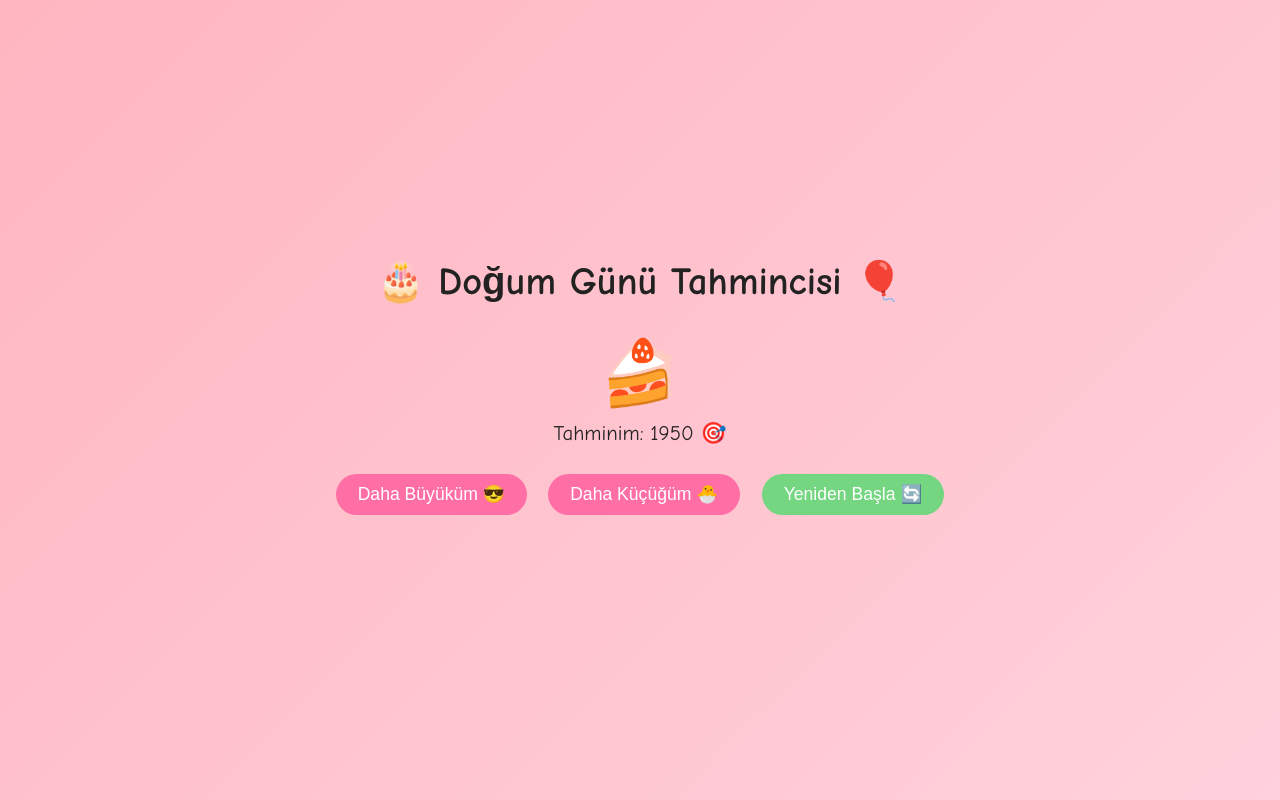
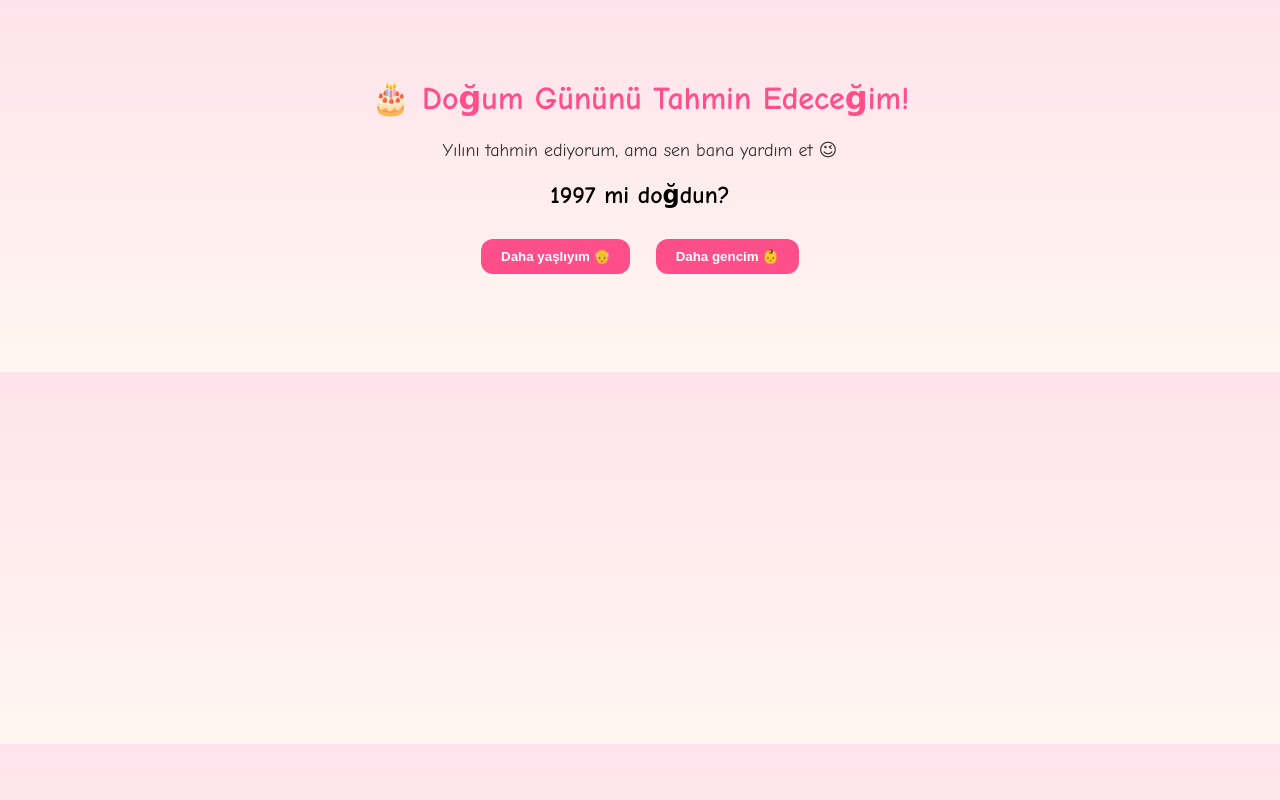
Before and after one commit to Forexign/forexign.github.io, a plain HTML site: page silly/birthday.html in a window 1280 px wide. Drawn offline with Linux system fonts and the light colour scheme.

Commit message:
Update birthday.html

```diff
--- a/silly/birthday.html
+++ b/silly/birthday.html
@@ -1,176 +1,125 @@
 <!DOCTYPE html>
 <html lang="tr">
 <head>
-  <meta charset="UTF-8">
-  <meta name="viewport" content="width=device-width, initial-scale=1.0">
-  <title>🎂 Doğum Günü Tahmin Oyunu 🎉</title>
+  <meta charset="UTF-8" />
+  <meta name="viewport" content="width=device-width, initial-scale=1.0" />
+  <title>Doğum Gününü Tahmin Edeceğim 🎂</title>
   <style>
     body {
-      margin: 0;
-      padding: 0;
-      font-family: 'Comic Sans MS', sans-serif;
-      background: linear-gradient(135deg, #ffb6c1, #ffd1dc);
+      font-family: "Comic Sans MS", cursive, sans-serif;
+      background: linear-gradient(180deg, #ffe3ec, #fff7f0);
+      text-align: center;
+      padding: 50px;
+      transition: background 0.5s;
+    }
+    h1 {
+      color: #ff4f8b;
+    }
+    p {
+      color: #333;
+      font-size: 18px;
+    }
+    button {
+      margin: 10px;
+      padding: 10px 20px;
+      border: none;
+      border-radius: 12px;
+      background: #ff4f8b;
+      color: white;
+      font-weight: bold;
+      cursor: pointer;
+      transition: 0.2s;
+    }
+    button:hover {
+      background: #ff81ac;
+      transform: scale(1.05);
+    }
+    #result {
+      font-size: 22px;
       color: #222;
-      display: flex;
-      flex-direction: column;
-      align-items: center;
-      justify-content: center;
-      height: 100vh;
-      text-align: center;
-      overflow: hidden;
+      margin-top: 30px;
     }
-
-    h1 {
-      font-size: 2.4em;
-      animation: float 2s ease-in-out infinite;
-    }
-
-    @keyframes float {
-      0%, 100% { transform: translateY(0); }
-      50% { transform: translateY(-6px); }
-    }
-
-    #cake {
-      font-size: 4em;
-      animation: wiggle 1s infinite ease-in-out;
-    }
-
-    @keyframes wiggle {
-      0%, 100% { transform: rotate(0deg); }
-      25% { transform: rotate(3deg); }
-      75% { transform: rotate(-3deg); }
-    }
-
-    #question {
-      font-size: 1.3em;
-      margin-top: 10px;
-    }
-
-    button {
-      background: #ff6fa5;
-      border: none;
-      color: white;
-      padding: 10px 22px;
-      font-size: 1.1em;
-      border-radius: 25px;
-      margin: 8px;
-      cursor: pointer;
-      transition: transform 0.2s, background 0.2s;
-    }
-
-    button:hover {
-      transform: scale(1.1);
-      background: #ff4c85;
-    }
-
-    #reset {
-      background: #74d680;
-    }
-    #reset:hover {
-      background: #57c45a;
-    }
-
-    #result {
-      margin-top: 20px;
-      font-size: 1.2em;
-    }
-
-    .confetti {
-      position: absolute;
-      width: 10px;
-      height: 10px;
-      border-radius: 50%;
-      top: 0;
-      animation: fall 3s linear infinite;
-    }
-
-    @keyframes fall {
-      0% { transform: translateY(0) rotate(0deg); opacity: 1; }
-      100% { transform: translateY(100vh) rotate(720deg); opacity: 0; }
+    .hidden {
+      display: none;
     }
   </style>
 </head>
 <body>
-  <h1>🎂 Doğum Günü Tahmincisi 🎈</h1>
-  <div id="cake">🍰</div>
-  <p id="question">Hazırım! Doğum yılını tahmin edeceğim...</p>
-
-  <div id="buttons">
-    <button onclick="older()">Daha Büyüküm 😎</button>
-    <button onclick="younger()">Daha Küçüğüm 🐣</button>
-    <button id="reset" onclick="reset()">Yeniden Başla 🔄</button>
+  <h1>🎂 Doğum Gününü Tahmin Edeceğim!</h1>
+  <p>Yılını tahmin ediyorum, ama sen bana yardım et 😉</p>
+  <div id="game">
+    <h2 id="guess">2000 mi doğdun?</h2>
+    <button id="older">Daha yaşlıyım 👴</button>
+    <button id="younger">Daha gencim 👶</button>
+    <button id="correct" class="hidden">🎂 Doğru bildin!</button>
+    <button id="restart" class="hidden">🔁 Baştan oyna</button>
   </div>
-
-  <p id="result"></p>
+  <div id="result"></div>
 
   <script>
-    let min = 1950;
-    let max = 2025;
-    let guess = randomYear();
+    let min = 1970;
+    let max = new Date().getFullYear();
+    let guess = Math.floor((min + max) / 2);
 
-    const question = document.getElementById("question");
+    const guessEl = document.getElementById("guess");
+    const olderBtn = document.getElementById("older");
+    const youngerBtn = document.getElementById("younger");
+    const correctBtn = document.getElementById("correct");
+    const restartBtn = document.getElementById("restart");
     const result = document.getElementById("result");
 
-    function randomYear() {
-      return Math.floor(Math.random() * (max - min + 1)) + min;
+    function updateGuess() {
+      guessEl.textContent = guess + " mi doğdun?";
     }
 
-    function updateQuestion() {
-      question.textContent = `Tahminim: ${guess} 🎯`;
-    }
-
-    function older() {
-      max = guess - 1;
-      nextGuess();
-    }
-
-    function younger() {
-      min = guess + 1;
-      nextGuess();
-    }
-
-    function nextGuess() {
-      if (min > max) {
-        celebrate("Bu imkânsız! 😵‍💫");
-        return;
-      }
-      guess = Math.floor((min + max) / 2);
-      if (max - min <= 0) {
-        celebrate(`Buldum! 🎉 ${guess} doğumlusun! 🥳`);
-      } else {
-        updateQuestion();
+    function checkEnd() {
+      if (max - min <= 1) {
+        showCorrect();
       }
     }
 
-    function celebrate(msg) {
-      question.textContent = msg;
-      result.textContent = "Yaşasın! 🎊 Şimdi pastayı üfle!";
-      spawnConfetti(80);
+    function showCorrect() {
+      guessEl.textContent = "🎉 " + guess + " doğumluymuşsun!";
+      olderBtn.classList.add("hidden");
+      youngerBtn.classList.add("hidden");
+      correctBtn.classList.remove("hidden");
     }
 
-    function spawnConfetti(amount) {
-      for (let i = 0; i < amount; i++) {
-        const confetti = document.createElement("div");
-        confetti.classList.add("confetti");
-        confetti.style.left = Math.random() * 100 + "vw";
-        confetti.style.backgroundColor = `hsl(${Math.random() * 360}, 100%, 70%)`;
-        confetti.style.animationDuration = (2 + Math.random() * 3) + "s";
-        document.body.appendChild(confetti);
-        setTimeout(() => confetti.remove(), 3000);
-      }
-    }
+    olderBtn.addEventListener("click", () => {
+      max = guess;
+      guess = Math.floor((min + max) / 2);
+      updateGuess();
+      checkEnd();
+    });
 
-    function reset() {
-      min = 1950;
-      max = 2025;
-      guess = randomYear();
-      question.textContent = "Hazırım! Doğum yılını tahmin edeceğim...";
+    youngerBtn.addEventListener("click", () => {
+      min = guess;
+      guess = Math.floor((min + max) / 2);
+      updateGuess();
+      checkEnd();
+    });
+
+    correctBtn.addEventListener("click", () => {
+      result.textContent = "🎂 Doğru tahmin ettim! Harikayım 😎";
+      correctBtn.classList.add("hidden");
+      restartBtn.classList.remove("hidden");
+      document.body.style.background = "linear-gradient(180deg, #d4f8e8, #f0fff4)";
+    });
+
+    restartBtn.addEventListener("click", () => {
+      min = 1970;
+      max = new Date().getFullYear();
+      guess = Math.floor((min + max) / 2);
+      updateGuess();
       result.textContent = "";
-      setTimeout(updateQuestion, 1000);
-    }
+      olderBtn.classList.remove("hidden");
+      youngerBtn.classList.remove("hidden");
+      correctBtn.classList.add("hidden");
+      restartBtn.classList.add("hidden");
+      document.body.style.background = "linear-gradient(180deg, #ffe3ec, #fff7f0)";
+    });
 
-    // Başlangıç tahmini
-    setTimeout(updateQuestion, 1000);
+    updateGuess();
   </script>
 </body>
 </html>
```
